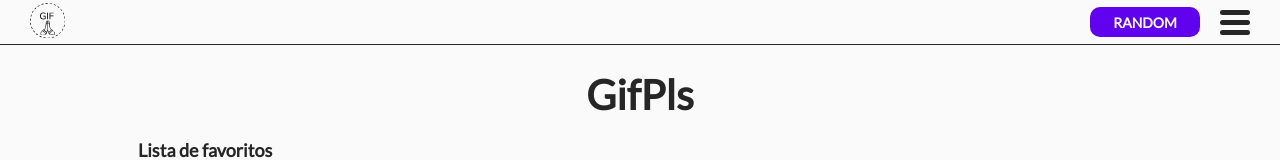
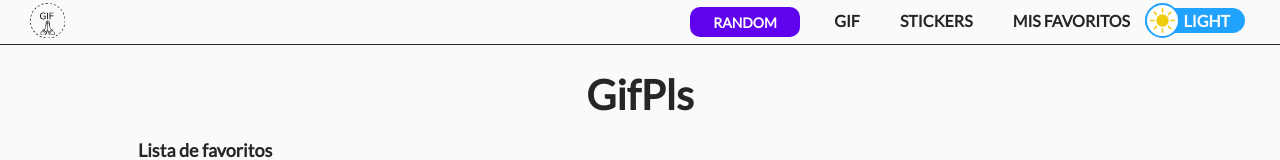
Before and after one commit to JairoAtoche/GifPls, a React (Vite) app: page /favoritos in a window 1280 px wide. Shown: the top 160 px of the page. Built offline with nearby package versions, Linux system fonts and the light colour scheme; no server answers.

Commit message:
update: agregando responsive al layout/header

```diff
--- a/src/components/FavoriteItem/favorite-item.scss
+++ b/src/components/FavoriteItem/favorite-item.scss
@@ -34,5 +34,6 @@
       transform: scale(1.2);
       opacity: .8;
     }
+
   }
 }
--- a/src/layouts/Header/Header.jsx
+++ b/src/layouts/Header/Header.jsx
@@ -11,9 +11,11 @@ import '@/styles/theme.scss';
 
 const Header = () => {
 	const [close, setClose] = useState(false);
+
 	const handleVisible = () => {
-		close ? setClose(false) : setClose(true);
+		setClose(!close);
 	};
+
 	// Cierra el el side menu cuando cambie la url
 	const ref = useHref();
 	useEffect(() => {
--- a/src/layouts/Header/components/MenuIcon/menuicon.scss
+++ b/src/layouts/Header/components/MenuIcon/menuicon.scss
@@ -1,3 +1,4 @@
+@import '@/styles/mixins';
 .icon {
   width: 30px;
   height: 25px;
@@ -9,6 +10,10 @@
     &:nth-child(2) {
       margin: 5px auto;
     }
+  }
+
+  @include desktop {
+    display: none;
   }
 }
 
--- a/src/layouts/Header/components/MenuItem/menu-item.scss
+++ b/src/layouts/Header/components/MenuItem/menu-item.scss
@@ -7,14 +7,25 @@
   text-align: center;
   @include caja-flex(column,center,center);
 
+  @include desktop {
+    gap: 20px;
+    margin: 20px;
+    width: auto;
+    font-size: 16px;
+  }
 
   &__link {
     text-decoration: none;
     margin: 30px 0;
     @include caja-flex(row,center,center,10px);
+    // responsive para el menu
   }
 }
 
 .hr {
   width: 90%;
+
+  @include desktop {
+    display: none;
+  }
 }
--- a/src/layouts/Header/components/MenuSide/index.jsx
+++ b/src/layouts/Header/components/MenuSide/index.jsx
@@ -22,7 +22,7 @@ const MenuSide = ({ visible }) => {
 	return (
 		<ul className={`nav__ul ${visible} theme--bg-${theme}`}>
 			<AnimatePresence>
-				{!visible && (
+				{!visible ? (
 					<>
 						<MotionMenuItem
 							initial={initial}
@@ -30,7 +30,7 @@ const MenuSide = ({ visible }) => {
 							transition={{ ease: 'easeOut', duration: 0.3, delay }}
 							to={GIF}
 							name='GIF'>
-							<AiOutlineFileGif />
+							<AiOutlineFileGif className='icon-item' />
 						</MotionMenuItem>
 						<MotionMenuItem
 							to={STICKER}
@@ -38,7 +38,7 @@ const MenuSide = ({ visible }) => {
 							initial={initial}
 							animate={animate}
 							transition={{ ease: 'easeOut', duration: 0.3, delay: delay * 2 }}>
-							<BiSticker />
+							<BiSticker className='icon-item' />
 						</MotionMenuItem>
 						<MotionMenuItem
 							to={FAVORITOS}
@@ -46,13 +46,26 @@ const MenuSide = ({ visible }) => {
 							initial={initial}
 							animate={animate}
 							transition={{ ease: 'easeOut', duration: 0.3, delay: delay * 3 }}>
-							<AiFillHeart />
+							<AiFillHeart className='icon-item' />
 						</MotionMenuItem>
 						<MotionThemeButton
 							initial={initial}
 							animate={animate}
 							transition={{ ease: 'easeOut', duration: 0.3, delay: delay * 4 }}
 						/>
+					</>
+				) : (
+					<>
+						<MenuItem to={GIF} name='GIF'>
+							<AiOutlineFileGif className='icon-item' />
+						</MenuItem>
+						<MenuItem to={STICKER} name='STICKERS'>
+							<BiSticker className='icon-item' />
+						</MenuItem>
+						<MenuItem to={FAVORITOS} name='MIS FAVORITOS'>
+							<AiFillHeart className='icon-item' />
+						</MenuItem>
+						<ThemeButton />
 					</>
 				)}
 			</AnimatePresence>
--- a/src/layouts/Header/components/MenuSide/menuside.scss
+++ b/src/layouts/Header/components/MenuSide/menuside.scss
@@ -1,3 +1,5 @@
+@import '@/styles/mixins';
+
 .nav__ul {
   width: 100%;
   min-height: calc(100vh - 45px);
@@ -9,9 +11,29 @@
   display: flex;
   flex-direction: column;
   align-items: center;
+
+  @include desktop {
+    flex-direction: row;
+    min-height: 40px;
+    height: 40px;
+    margin-top: 0;
+    width: auto;
+    margin-right: 30px;
+  }
+
+}
+
+.icon-item {
+  @include desktop {
+    display: none;
+  }
 }
 
 .cerrar {
   right: -100%;
   opacity: 0;
+  @include desktop {
+    right: 0;
+    opacity: 1;
+  }
 }
--- a/src/layouts/Header/components/ThemeButton/theme-button.scss
+++ b/src/layouts/Header/components/ThemeButton/theme-button.scss
@@ -1,4 +1,4 @@
-
+@import '@/styles/mixins';
 .switch {
   margin-top: 30px;
   width: 110px;
@@ -12,6 +12,12 @@
   font-weight: bold;
   text-transform: uppercase;
   align-items: center;
+  @include desktop {
+    margin-top: 0;
+    font-size: 25px;
+    width: 100px;
+    height: 25px;
+  }
 }
 .switch-dark {
   flex-direction: row-reverse;
@@ -42,6 +48,10 @@
     background-color: var(--dark-blue);
     color: var(--gray);
   }
+  @include desktop {
+    width: 35px;
+    height: 35px;
+  }
 }
 .text {
   width: 100%;
@@ -54,4 +64,7 @@
     text-align: start;
     padding-left: 15px;
   }
+  @include desktop {
+    font-size: 16px;
+  }
 }
--- a/src/layouts/Header/header.scss
+++ b/src/layouts/Header/header.scss
@@ -1,3 +1,5 @@
+@import '@/styles/mixins';
+
 .header {
   position: relative;
   z-index: 10;
@@ -17,10 +19,13 @@
   display: flex;
   align-items: center;
   gap: 20px;
+  @include desktop {
+    margin-right: 450px;
+  }
 }
 
 .container-logo {
-  width: 35px; // res
+  width: 35px;
   &__img {
     width: 35px;
     max-width: 100%;
--- a/src/styles/mixins.scss
+++ b/src/styles/mixins.scss
@@ -11,7 +11,7 @@
 
 // Permite realizar el responsive
 @mixin desktop {
-	@media screen and (min-width: variables.$medium) {
+	@media screen and (min-width: 768px) {
 			@content
 	}
 }
```
